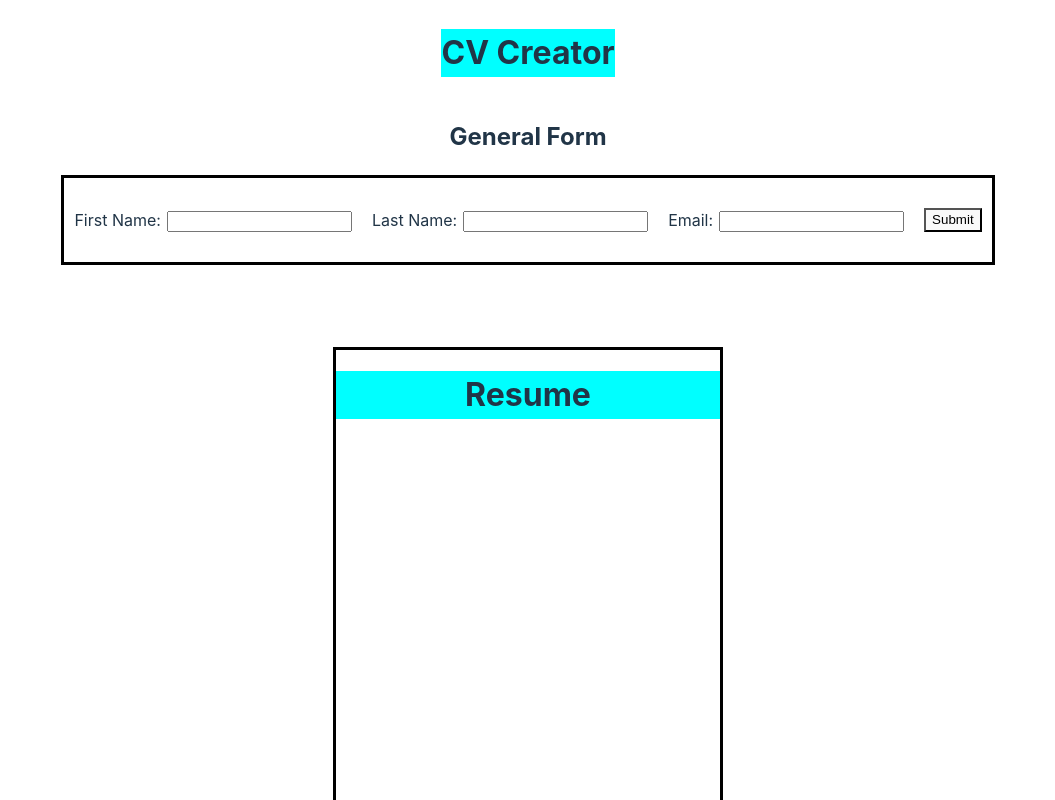
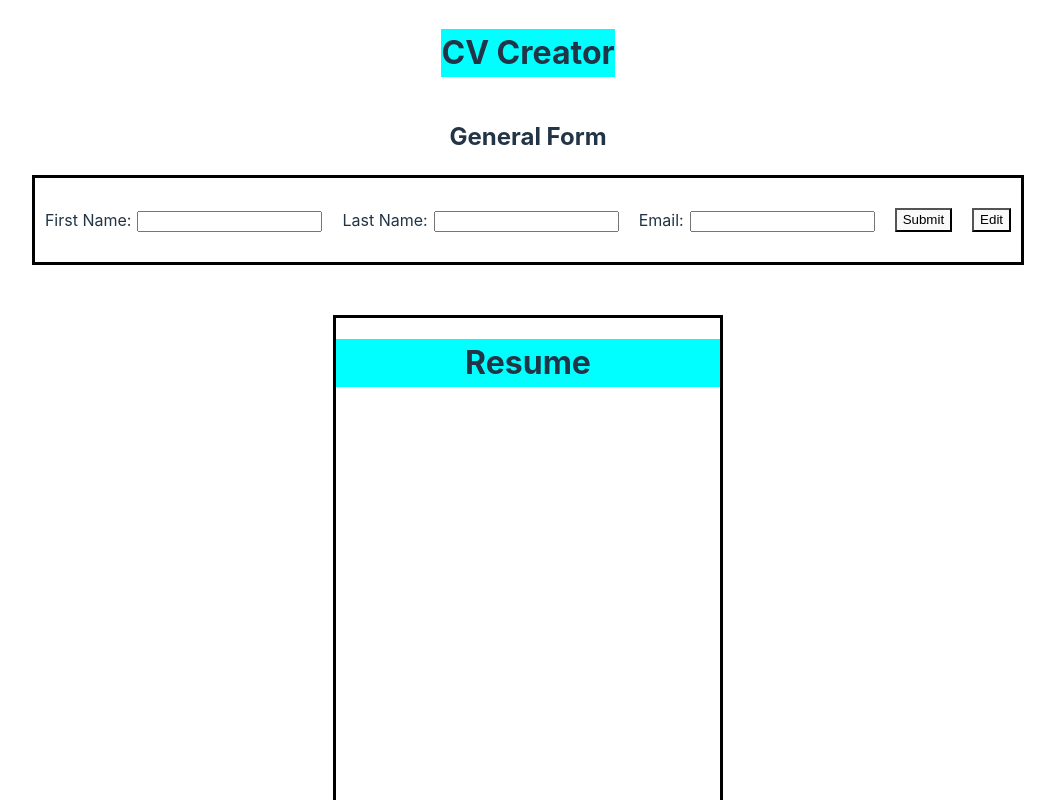
Before and after one commit to PhilipTimofeyev/cv-creator, a React (Vite) app: page / in a window 1280 px wide. Shown: the top 800 px of the page, without its empty margins (112-1167 px from the left). Built offline with nearby package versions, Linux system fonts and the light colour scheme.

Commit message:
Add feature to edit general form after submitting

```diff
--- a/src/App.jsx
+++ b/src/App.jsx
@@ -17,11 +17,14 @@ export default function MyApp() {
     setPerson(data)
   };
 
+
   return (
     <div className='main-container'>
       <h1> CV Creator</h1>
-      <GeneralForm onSubmit={handleFormSubmit} />
-      <p>{name}</p>
+      <GeneralForm
+        onSubmit={handleFormSubmit}
+        person={person}
+      />
       <CV person={person}/>
     </div>
   )
--- a/src/components/GeneralForm.jsx
+++ b/src/components/GeneralForm.jsx
@@ -1,10 +1,27 @@
 import '../styles/general-form.css';
 import { useRef } from 'react'
+import { useState } from 'react'
 
-export function GeneralForm({onSubmit}) {
-    const firstName = useRef('')
-    const lastName = useRef('')
-    const email = useRef('')
+export function GeneralForm({ onSubmit, person}) {
+     const firstName = useRef('')
+     const lastName = useRef('')
+     const email = useRef('')
+
+    const [firstNameInputValue, setFirstNameInputValue] = useState('');
+    const [lastNameInputValue, setLastNameInputValue] = useState('');
+    const [emailInputValue, setEmailInputValue] = useState('');
+
+    const handleFirstNameChange = (event) => setFirstNameInputValue(event.target.value)
+    const handleLastNameChange = (event) => setLastNameInputValue(event.target.value)
+    const handleEmailChange = (event) => setEmailInputValue(event.target.value)
+
+
+    const handleEditClick = () => {
+        setFirstNameInputValue(person.firstName)
+        setLastNameInputValue(person.lastName)
+        setEmailInputValue(person.email)
+    };
+
 
     const handleSubmit = (e) => {
         e.preventDefault();
@@ -13,7 +30,14 @@ export function GeneralForm({onSubmit}) {
             lastName: lastName.current.value,
             email: email.current.value
         }
+        resetGeneralForm()
         onSubmit(generalInfo);
+    }
+
+    const resetGeneralForm = () => {
+        setFirstNameInputValue("")
+        setLastNameInputValue("")
+        setEmailInputValue("")
     }
 
     return (
@@ -23,13 +47,16 @@ export function GeneralForm({onSubmit}) {
             <div>
                 <label>First Name:</label>
                 <input
+                    value={firstNameInputValue} onChange={handleFirstNameChange}
                     type='text'
                     ref={firstName}
+                    // onChange={handleChange}
                  />
             </div>
             <div>
                 <label>Last Name:</label>
                 <input
+                    value={lastNameInputValue} onChange={handleLastNameChange}
                     type='text'
                     ref={lastName}
                 />
@@ -37,11 +64,13 @@ export function GeneralForm({onSubmit}) {
             <div>
                 <label>Email:</label>
                 <input
+                    value={emailInputValue} onChange={handleEmailChange}
                     type='text'
                     ref={email}
                 />
             </div>
             <button type="submit">Submit</button>
+            <button type="button" onClick={handleEditClick}>Edit</button>
         </form>
         </>
     )
```
